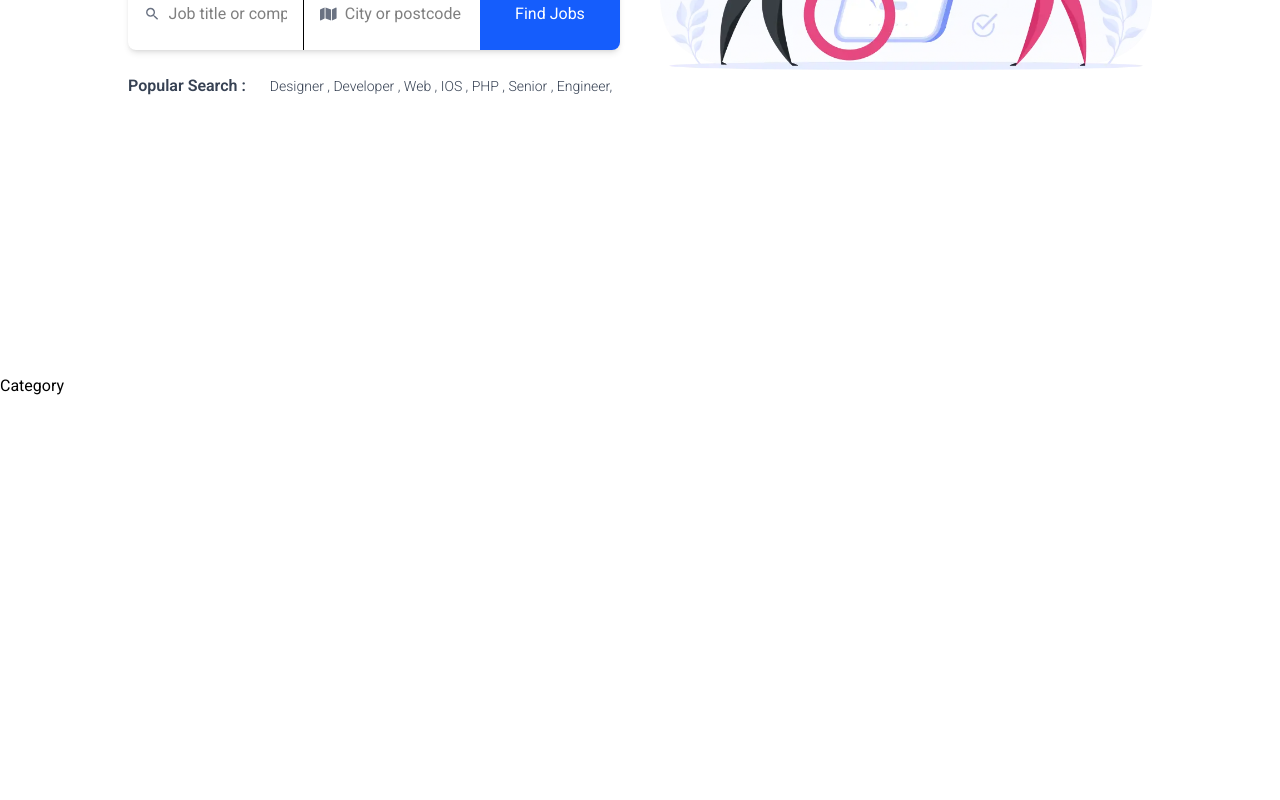
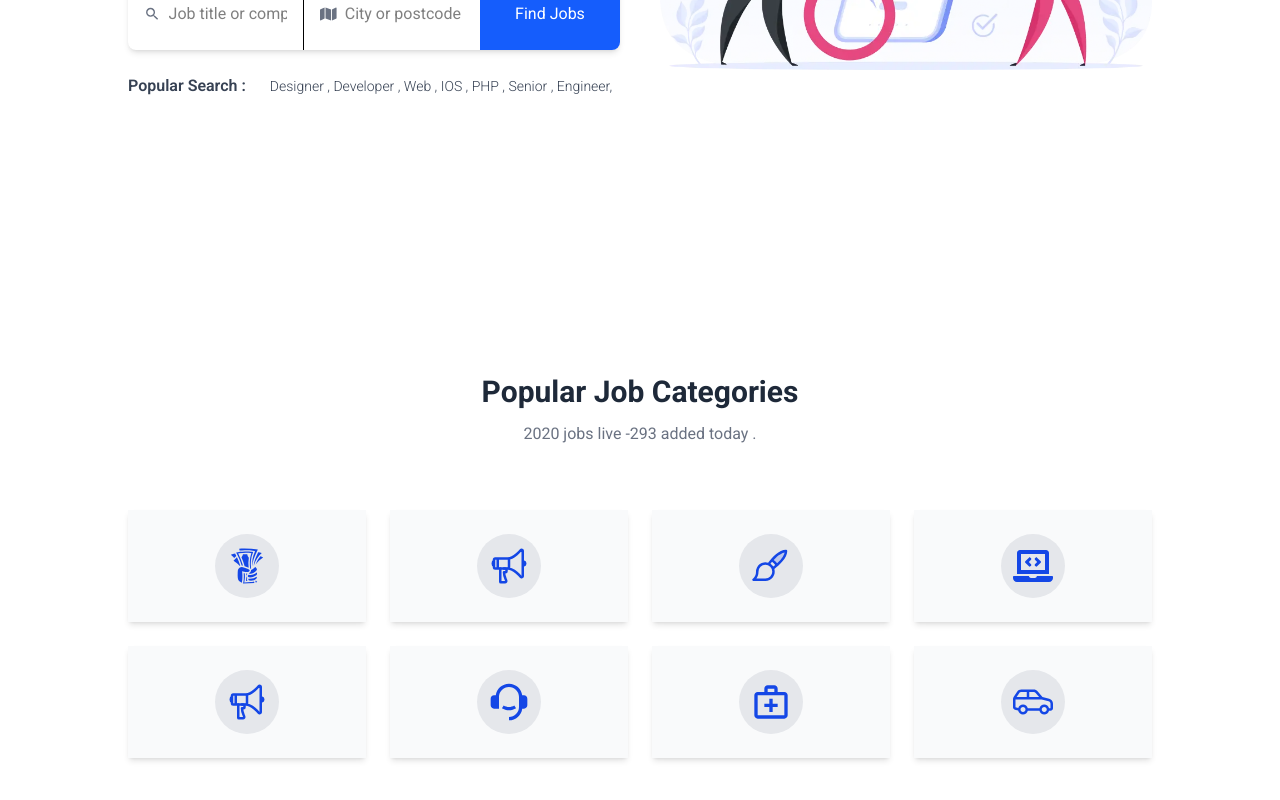
Before and after one commit to subashtamang2/job-landing, a Next.js app: page / in a window 1280 px wide. Shown: the part 490-1290 px from the top of the page. Before the commit the page ends 952 px from the top, so only its background shows below. Built offline with nearby package versions, Linux system fonts and the light colour scheme.

Commit message:
categorycard create

```diff
--- a/components/Home/Category/Category.tsx
+++ b/components/Home/Category/Category.tsx
@@ -1,3 +1,4 @@
+import SectionHeading from "@/components/Helper/SectionHeading";
 import React from "react";
 import { FaLaptopCode } from "react-icons/fa";
 import { GiTakeMyMoney } from "react-icons/gi";
@@ -6,6 +7,7 @@
 import { MdOutlineMedicalServices } from "react-icons/md";
 import { PiPaintBrushDuotone } from "react-icons/pi";
 import { RiCustomerService2Fill } from "react-icons/ri";
+import CategoryCard from "./CategoryCard";
 
 const categoryData = [
   {
@@ -66,6 +68,18 @@
 
 ];
 const Category = () => {
-  return <div className="pt-16 pb-16">Category</div>;
+  return <div className="pt-16 pb-16">
+    <SectionHeading
+      heading="Popular Job Categories"
+      subHeading="2020 jobs live -293 added today ." />
+    <div className="w-[80%] mx-auto mt-16 grid grid-cols-1 sm:grid-cols-2 md:grid-cols-3 lg:grid-cols-3 xl:grid-cols-4 gap-6">
+      {categoryData.map((category) => {
+        return <div key={category.id}>
+          <CategoryCard category={category} />
+        </div>;
+      })}
+    </div>
+
+  </div>;
 };
 export default Category
--- /dev/null
+++ b/components/Home/Category/CategoryCard.tsx
@@ -0,0 +1,26 @@
+'use client';
+import React from 'react'
+import Tilt from 'react-parallax-tilt'
+
+type Props = {
+  category: {
+    id: number;
+    categoryName: string;
+    openPositions: number;
+    icon: React.JSX.Element;
+  };
+
+};
+
+const CategoryCard = ({ category }: Props) => {
+  return <Tilt scale={1.5} transitionSpeed={500}>
+    <div className='p-6 bg-gray-50 dark:bg-gray-900 shadow-md'>
+      <div className='w-16 h-16 bg-gray-200 dark:bg-gray-800 rounded-full mx-auto flex items-center justify-center flex-col'>
+        {category.icon}
+      </div>
+
+    </div>
+  </Tilt>
+}
+
+export default CategoryCard
--- a/package.json
+++ b/package.json
@@ -13,7 +13,8 @@
     "next-themes": "^0.4.6",
     "react": "^19.0.0",
     "react-dom": "^19.0.0",
-    "react-icons": "^5.5.0"
+    "react-icons": "^5.5.0",
+    "react-parallax-tilt": "^1.7.300"
   },
   "devDependencies": {
     "@eslint/eslintrc": "^3",
```
Also changed, not shown: 1 other file (tests, documents, lock files or other folders).
